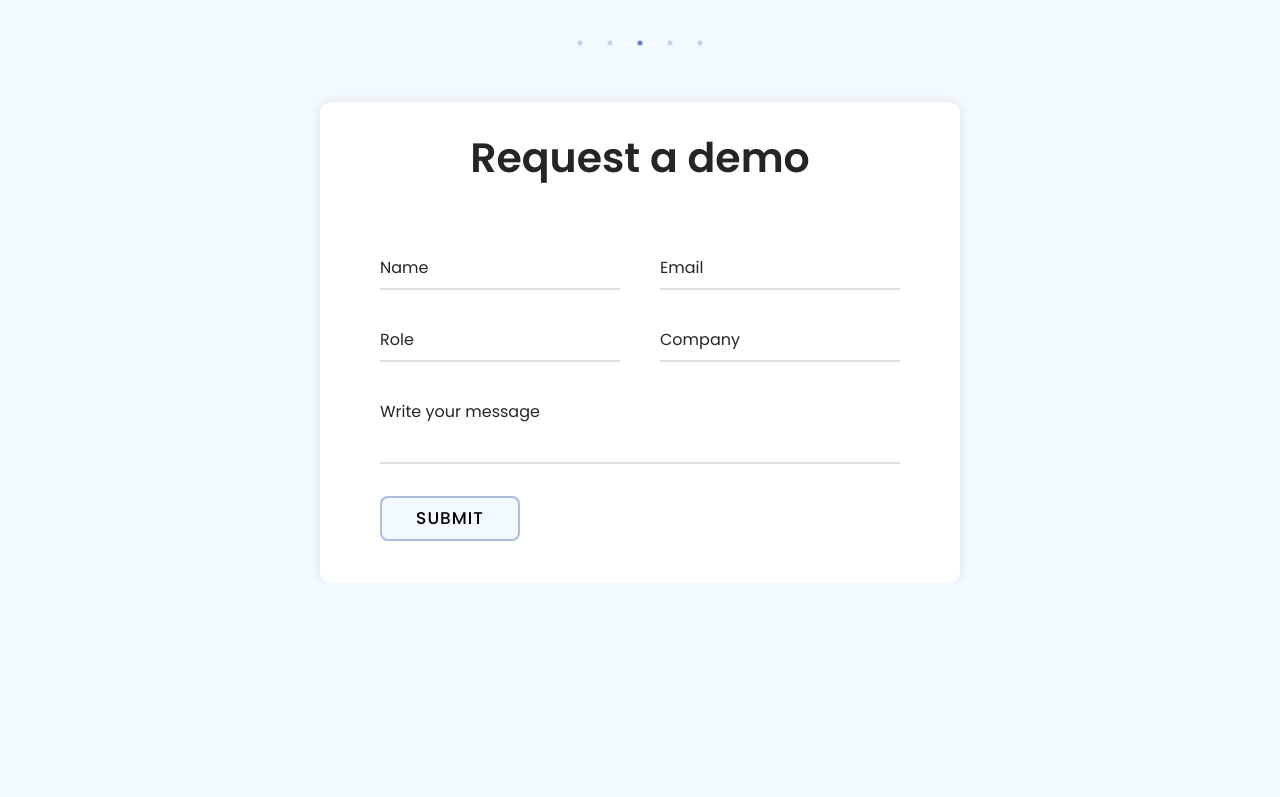
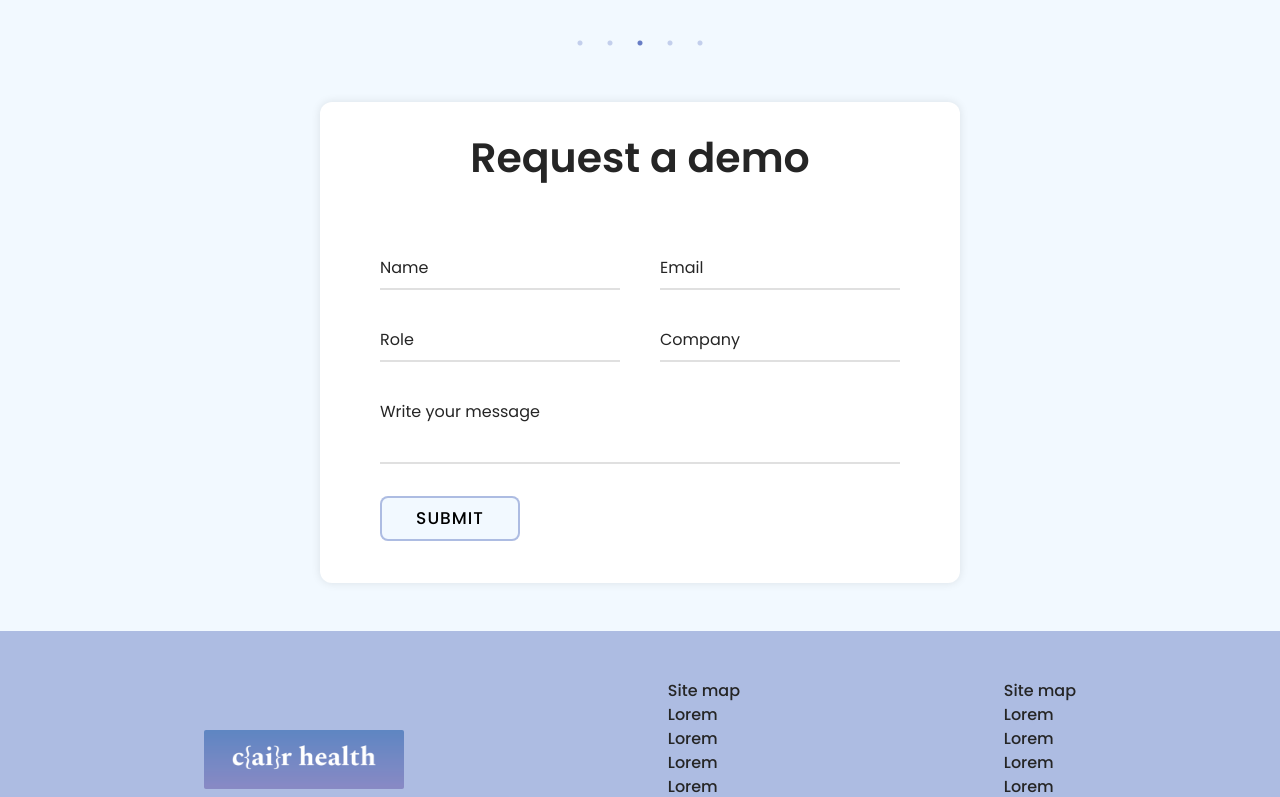
Before and after one commit to Happynamikaze/cair-health, a React (Create React App) app: page / in a window 1280 px wide. Shown: the part 2000-2797 px from the top of the page. Before the commit the page ends 2583 px from the top, so only its background shows below. Built offline with nearby package versions, Linux system fonts and the light colour scheme.

Commit message:
all done

```diff
--- /dev/null
+++ b/src/common/components/footer/footer.jsx
@@ -0,0 +1,40 @@
+import { Container, Row } from "react-bootstrap";
+import SiteLogo from "../../../img/logo/logo_cair.png";
+import Styles from "./footer.module.css";
+function Footer() {
+	return (
+		<div className={`${Styles["FooterBG"]} mt-5`}>
+			<Container  >
+				<div className="mt-4 pt-5  d-flex flex-md-row flex-column gap-md-0 gap-5 align-items-center justify-content-between">
+
+					<div>
+						<img src={SiteLogo} className={`${Styles["FooterLogo"]}`} width={200} />
+					</div>
+					<div>
+						<ul>
+							<li>Site map</li>
+							<li>Lorem</li>
+							<li>Lorem</li>
+							<li>Lorem</li>
+							<li>Lorem</li>
+							<li>Lorem</li>
+						</ul>
+					</div>
+					<div>
+						<ul>
+							<li>Site map</li>
+							<li>Lorem</li>
+							<li>Lorem</li>
+							<li>Lorem</li>
+							<li>Lorem</li>
+							<li>Lorem</li>
+						</ul>
+					</div>
+				</div>
+
+
+			</Container>
+		</div>
+	);
+}
+export default Footer;
--- /dev/null
+++ b/src/common/components/footer/footer.module.css
@@ -0,0 +1,19 @@
+.FooterBG{
+	background-color: var(--theme-blue-dark-light);
+}
+.FooterLogo{
+	border-radius: 2px;
+}
+ul{
+	text-decoration: none;
+	list-style: none;
+}
+ul li {
+	color: #252525;
+	font-weight: 500;
+	cursor: pointer;
+	transition: all 0.1s ease-in-out;
+}
+ul li:hover{
+	color: var(--theme-bg-light);
+}
--- a/src/common/components/form/form.module.css
+++ b/src/common/components/form/form.module.css
@@ -138,6 +138,15 @@ textarea:focus-visible{
     cursor: pointer;
     position: relative;
     z-index: 2;
+    transition: all 0.2s ease-in-out;
+}
+
+
+.submit-btn .input-data input:hover {
+    background-color: var(--theme-blue-dark-light);
+    color: var(--text-color-white);
+    text-shadow: rgba(100, 100, 111, 0.2) 0px 7px 29px 0px;
+
 }
 
 @media (max-width: 767px) {
--- a/src/page/homepage/homepage.jsx
+++ b/src/page/homepage/homepage.jsx
@@ -8,6 +8,7 @@ import waveImg from "../../assets/slider_img/frequency-wave-.jpg";
 import BackedBySection from "../../common/components/backedBySection/backedBySection";
 import AboutProduct from "../../common/components/aboutProduct/aboutProduct";
 import FormContact from "../../common/components/form/form";
+import Footer from "../../common/components/footer/footer";
 
 
 
@@ -32,6 +33,7 @@ function homePage() {
 			 <BackedBySection />
 			<AboutProduct/>
 			<FormContact/>
+			<Footer/>
 		</>
 	);
 }
```
Also changed, not shown: src/css/global.css (+59 -34 lines).
